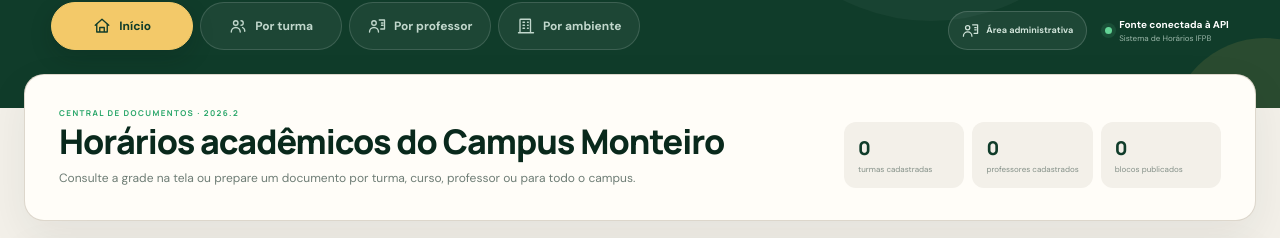
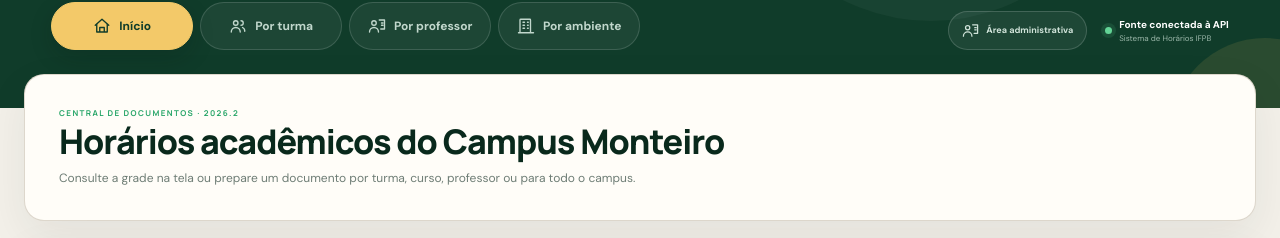
Before and after one commit to levibezerra/horario-ifpb-back-front, a React (Vite) app in the folder front-horario-ifpb-monteiro/: page / in a window 1280 px wide. Shown: the part 114-352 px from the top of the page. Built offline with nearby package versions, Linux system fonts and the light colour scheme; no server answers.

Commit message:
refactor(frontend): removendo a exibição da quantidade de turmas, professores e blocos cadastrados na tela de início

```diff
--- a/front-horario-ifpb-monteiro/src/pages-horario-ifpb/public/inicio/Inicio.tsx
+++ b/front-horario-ifpb-monteiro/src/pages-horario-ifpb/public/inicio/Inicio.tsx
@@ -194,20 +194,6 @@ export default function Inicio() {
             Consulte a grade na tela ou prepare um documento por turma, curso, professor ou para
             todo o campus.
           </span>
-        </div>
-        <div className="home-stats">
-          <div>
-            <strong>{classes.length}</strong>
-            <small>turmas cadastradas</small>
-          </div>
-          <div>
-            <strong>{sortedTeachers.length}</strong>
-            <small>professores cadastrados</small>
-          </div>
-          <div>
-            <strong>{schedules.length}</strong>
-            <small>blocos publicados</small>
-          </div>
         </div>
       </section>
 
--- a/front-horario-ifpb-monteiro/src/pages-horario-ifpb/public/inicio/inicio.css
+++ b/front-horario-ifpb-monteiro/src/pages-horario-ifpb/public/inicio/inicio.css
@@ -4,9 +4,6 @@
 .home-heading p,.hub-heading p,.home-consult p { margin: 0 0 5px; color: var(--leaf); font: 700 8px "Manrope"; letter-spacing: 1.4px; }
 .home-heading h1 { margin: 0; color: var(--forest-deep); font: 800 clamp(24px,3vw,34px)/1.1 "Manrope"; letter-spacing: -1px; }
 .home-heading > span { display: block; max-width: 650px; margin-top: 9px; color: #6e7d75; font-size: 12px; line-height: 1.55; }
-.home-stats { min-width: 370px; display: grid; grid-template-columns: repeat(3,1fr); gap: 8px; }
-.home-stats > div { padding: 13px 14px; border-radius: 12px; background: #f3f0e9; }
-.home-stats strong,.home-stats small { display: block; }.home-stats strong { color: var(--forest); font: 800 19px "Manrope"; }.home-stats small { margin-top: 3px; color: #849088; font-size: 8px; line-height: 1.3; }
 
 .download-hub { margin-top: 18px; padding: 25px; }
 .hub-heading { display: flex; align-items: center; justify-content: space-between; gap: 20px; padding: 0 3px 18px; }
@@ -27,7 +24,7 @@
 .home-back-link { display: inline-flex; margin-top: 18px; border: 0; color: white; background: var(--forest); }
 
 @media (max-width: 1050px) {
-  .home-intro { align-items: flex-start; flex-direction: column; }.home-stats { width: 100%; min-width: 0; }
+  .home-intro { align-items: flex-start; flex-direction: column; }
   .hub-grid { grid-template-columns: 1fr 1fr; }.hub-grid > .hub-card:last-child { grid-column: 1 / -1; }
   .teacher-download-grid > .hub-card:last-child { grid-column: auto; }
 }
@@ -35,7 +32,6 @@
   .home-main { width: calc(100% - 24px); margin-top: -32px; }.home-intro,.download-hub { padding: 22px 16px; }
 }
 @media (max-width: 620px) {
-  .home-stats { grid-template-columns: 1fr; }.home-stats > div { display: flex; align-items: center; gap: 9px; }.home-stats small { margin: 0; }
   .hub-grid,.teacher-download-grid { grid-template-columns: 1fr; }.hub-grid > .hub-card:last-child { grid-column: auto; }.hub-card { min-height: 250px; }
   .home-consult { align-items: flex-start; flex-direction: column; }.home-consult > div:last-child,.home-consult a { width: 100%; }.home-consult a { justify-content: space-between; }
 }
```
